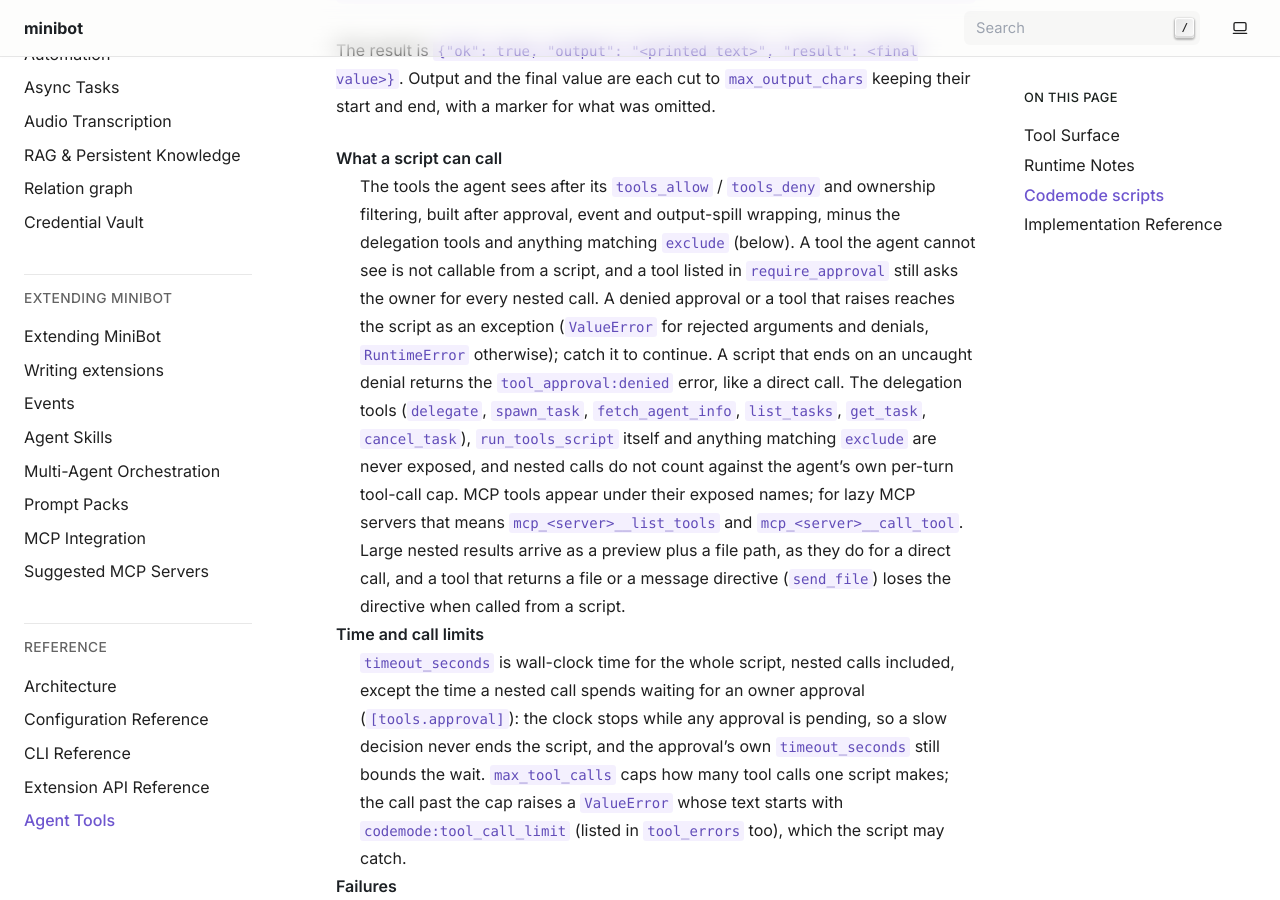
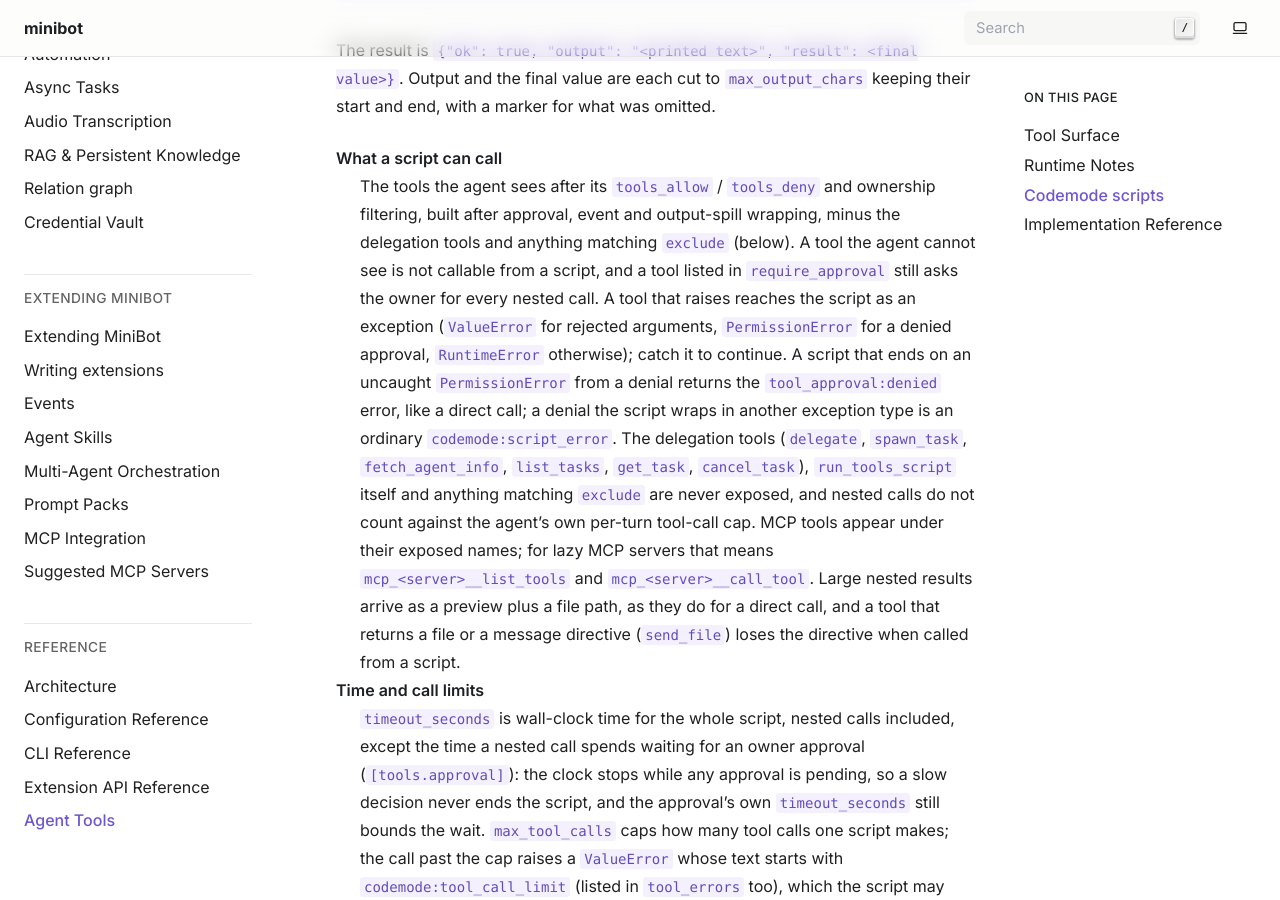
Before and after one commit to sonic182/minibot, a Sphinx documentation site: the page built from docs/tools.rst, in a window 1280 px wide and 900 px high, scrolled down 8298 px. Built offline with Sphinx 7.4.7, drawn with Linux system fonts in a browser that asks for light colours.

Commit message:
fix(codemode): structural denial detection, hide script code in event detail

```diff
--- a/docs/tools.rst
+++ b/docs/tools.rst
@@ -294,10 +294,11 @@ What a script can call
    The tools the agent sees after its ``tools_allow`` / ``tools_deny`` and ownership filtering, built after
    approval, event and output-spill wrapping, minus the delegation tools and anything matching ``exclude`` (below).
    A tool the agent cannot see is not callable from a script, and a tool listed in ``require_approval`` still asks
-   the owner for every nested call. A denied approval or a tool that
-   raises reaches the script as an exception (``ValueError`` for rejected arguments and denials, ``RuntimeError``
-   otherwise); catch it to continue. A script that ends on an uncaught denial returns the ``tool_approval:denied``
-   error, like a direct call. The delegation tools (``delegate``, ``spawn_task``, ``fetch_agent_info``,
+   the owner for every nested call. A tool that
+   raises reaches the script as an exception (``ValueError`` for rejected arguments, ``PermissionError`` for a denied
+   approval, ``RuntimeError`` otherwise); catch it to continue. A script that ends on an uncaught
+   ``PermissionError`` from a denial returns the ``tool_approval:denied`` error, like a direct call; a denial the
+   script wraps in another exception type is an ordinary ``codemode:script_error``. The delegation tools (``delegate``, ``spawn_task``, ``fetch_agent_info``,
    ``list_tasks``, ``get_task``, ``cancel_task``), ``run_tools_script`` itself and anything matching ``exclude`` are
    never exposed, and nested calls do not count against the agent's own per-turn tool-call cap. MCP tools appear under their exposed names; for lazy MCP servers that means
    ``mcp_<server>__list_tools`` and ``mcp_<server>__call_tool``. Large nested results arrive as a preview plus a file
```
Also changed, not shown: CHANGELOG.md (+1 -1 lines), 4 other files.
